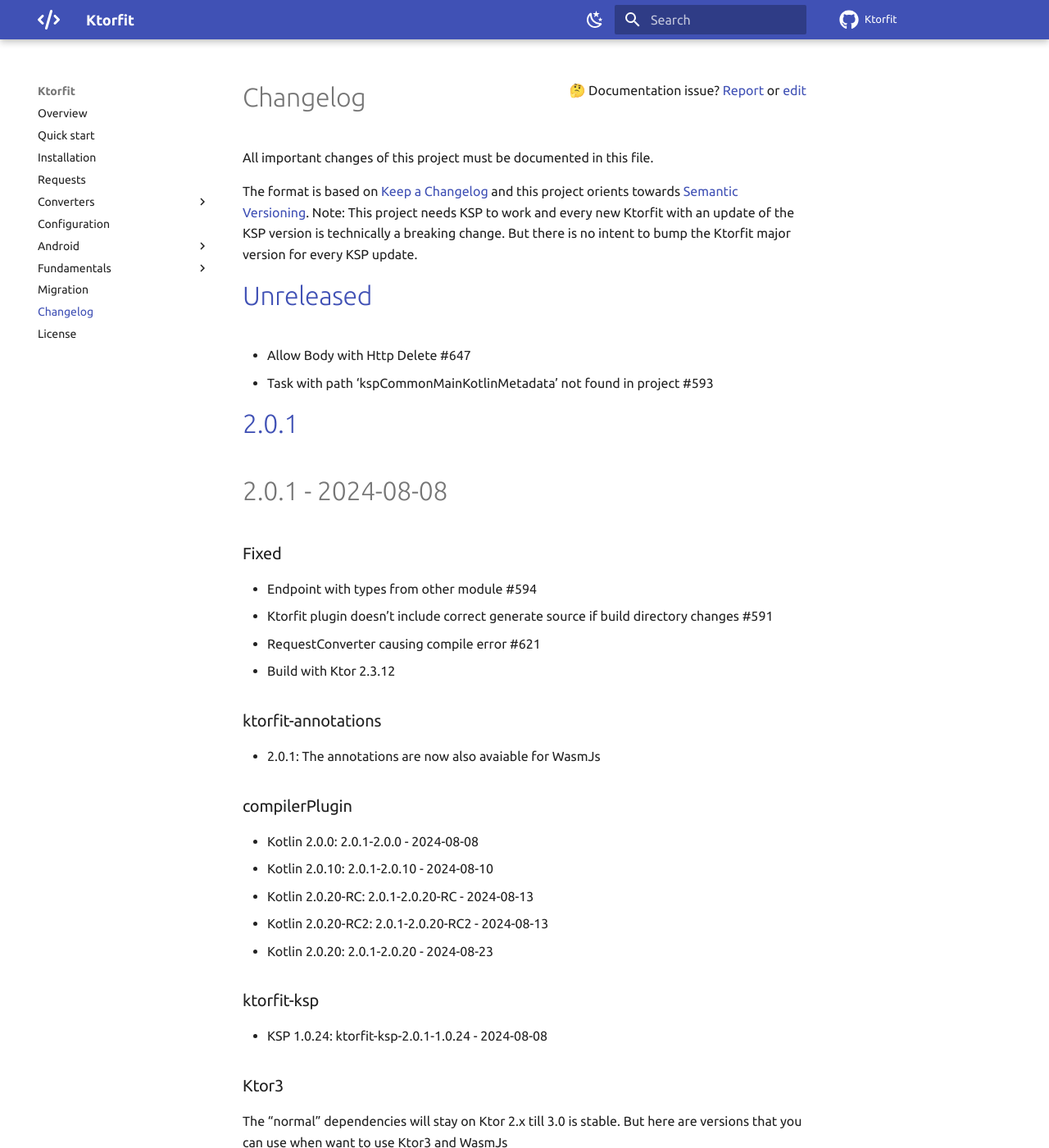
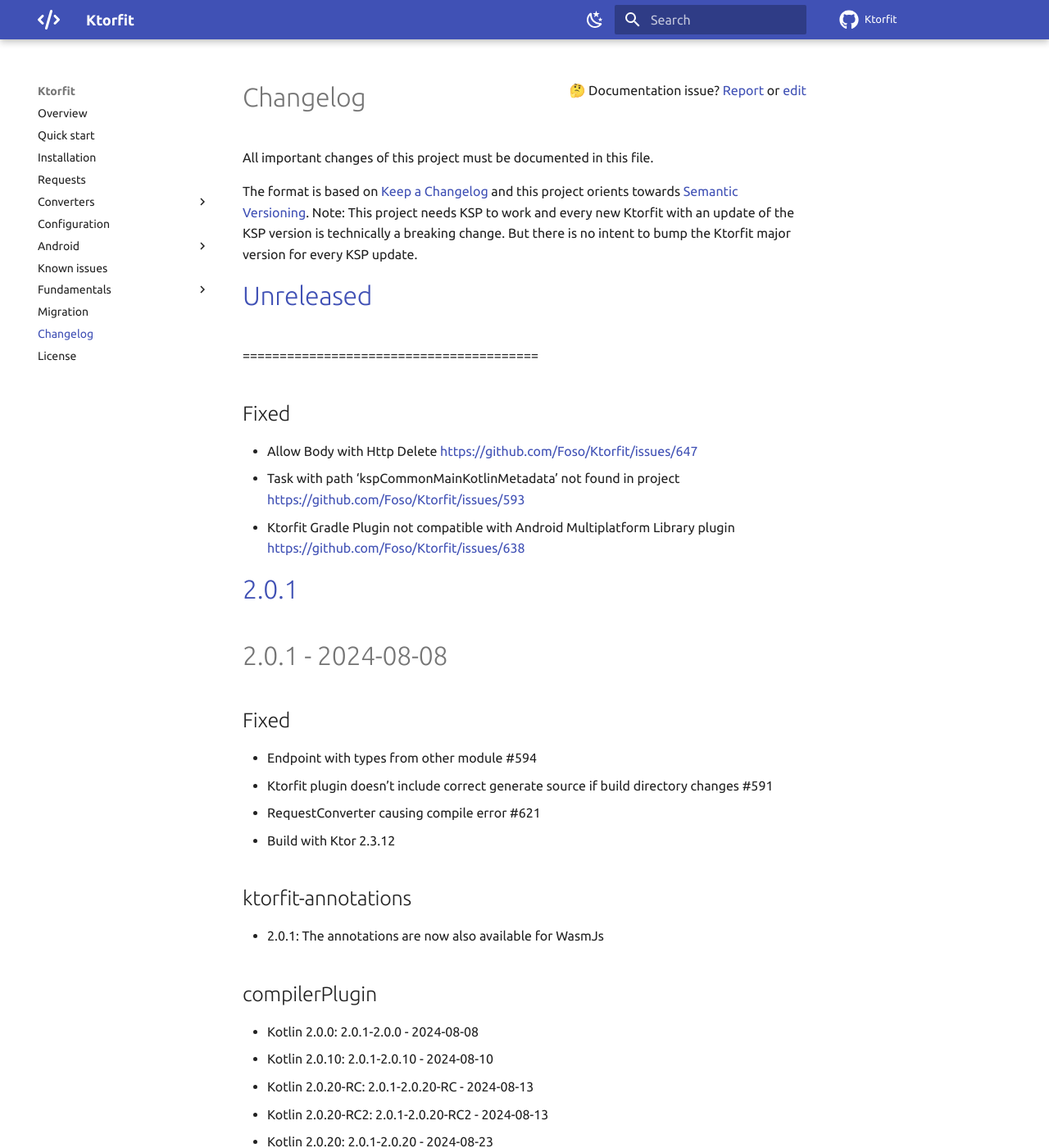
Before and after one commit to Foso/Ktorfit, an MkDocs documentation site: the page built from docs/CHANGELOG.md, in a window 1280 px wide and 1400 px high. Shown: the whole window at 82% size. Built offline with MkDocs 1.6.1 and Material for MkDocs 9.7.7, drawn with Linux system fonts in a browser that asks for light colours; comment, search, counter and statistics services are not loaded; some of the changed text lies outside the part shown.

Commit message:
Update documentation

```diff
--- a/docs/CHANGELOG.md
+++ b/docs/CHANGELOG.md
@@ -8,38 +8,41 @@
 But there is no intent to bump the Ktorfit major version for every KSP update.
 
 # [Unreleased]()
-- Allow Body with Http Delete #647
-- Task with path 'kspCommonMainKotlinMetadata' not found in project #593
+========================================
 
+## Fixed
+- Allow Body with Http Delete  [https://github.com/Foso/Ktorfit/issues/647](#647)
+- Task with path 'kspCommonMainKotlinMetadata' not found in project [https://github.com/Foso/Ktorfit/issues/593](#593)
+- Ktorfit Gradle Plugin not compatible with Android Multiplatform Library plugin [https://github.com/Foso/Ktorfit/issues/638](#638)
 
 # [2.0.1]()
 
 2.0.1 - 2024-08-08
 ========================================
-### Fixed
+## Fixed
 - Endpoint with types from other module #594
 - Ktorfit plugin doesn't include correct generate source if build directory changes #591
 - RequestConverter causing compile error #621
 - Build with Ktor 2.3.12
 
-### ktorfit-annotations
-- 2.0.1: The annotations are now also avaiable for WasmJs
+## ktorfit-annotations
+- 2.0.1: The annotations are now also available for WasmJs
 
-### compilerPlugin
+## compilerPlugin
 - Kotlin 2.0.0: 2.0.1-2.0.0 - 2024-08-08
 - Kotlin 2.0.10: 2.0.1-2.0.10 - 2024-08-10
 - Kotlin 2.0.20-RC: 2.0.1-2.0.20-RC - 2024-08-13
 - Kotlin 2.0.20-RC2: 2.0.1-2.0.20-RC2 - 2024-08-13
 - Kotlin 2.0.20: 2.0.1-2.0.20 - 2024-08-23
 
-### ktorfit-ksp
+## ktorfit-ksp
 - KSP 1.0.24: ktorfit-ksp-2.0.1-1.0.24 - 2024-08-08
 
-### Ktor3
+## Ktor3
 The "normal" dependencies will stay on Ktor 2.x till 3.0 is stable. But here are versions that you can use when want to use Ktor3 and WasmJs
 
-| Project                           |                                                                                                                       Version                                                                                                                       |
-|-----------------------------------|:---------------------------------------------------------------------------------------------------------------------------------------------------------------------------------------------------------------------------------------------------:|
+| Project                                       |                                                                                                                       Version                                                                                                                       |
+|-----------------------------------------------|:---------------------------------------------------------------------------------------------------------------------------------------------------------------------------------------------------------------------------------------------------:|
 | ktorfit-lib-light-ktor-3.0.0-beta-2           |           [![Maven Central](https://img.shields.io/maven-central/v/de.jensklingenberg.ktorfit/ktorfit-lib-light-ktor-3.0.0-beta-2)](https://central.sonatype.com/artifact/de.jensklingenberg.ktorfit/ktorfit-lib-light-ktor-3.0.0-beta-2)           |
 | ktorfit-lib-ktor-3.0.0-beta-2                 |                 [![Maven Central](https://img.shields.io/maven-central/v/de.jensklingenberg.ktorfit/ktorfit-lib-ktor-3.0.0-beta-2)](https://central.sonatype.com/artifact/de.jensklingenberg.ktorfit/ktorfit-lib-ktor-3.0.0-beta-2)                 |
 | ktorfit-converters-flow-ktor-3.0.0-beta-2     |     [![Maven Central](https://img.shields.io/maven-central/v/de.jensklingenberg.ktorfit/ktorfit-converters-flow-ktor-3.0.0-beta-2)](https://central.sonatype.com/artifact/de.jensklingenberg.ktorfit/ktorfit-converters-flow-ktor-3.0.0-beta-2)     |
@@ -62,7 +65,8 @@
 
 2.0.0 - 2024-05-27
 ========================================
-### Changed
+
+# Changed
 - Build with KSP 1.0.21, Kotlin 2.0.0, Ktor 2.3.11
 - The needed dependencies for Ktorfit KSP processor are now included in the Ktorfit Gradle plugin. You can remove the ksp() block from your build.gradle.kts file. You still need to apply the KSP plugin.
 
--- a/mkdocs.yml
+++ b/mkdocs.yml
@@ -7,7 +7,7 @@
 edit_uri: 'tree/master/docs/'
 
 # Copyright
-copyright: Copyright &copy; Apache v2 License 2022-2023 Jens Klingenberg
+copyright: Copyright &copy; Apache v2 License 2022-2024 Jens Klingenberg
 extra:
   manifest: manifest.webmanifest
   site:
@@ -15,7 +15,7 @@
   ktorfit:
     release: "2.0.1"
   ktor:
-    release: "2.3.11"
+    release: "2.3.12"
   social:
     - icon: fontawesome/brands/github-alt
       link: 'https://github.com/foso'
@@ -66,6 +66,7 @@
   - 'Configuration': configuration.md
   - 'Android':
       - 'proguard': android/proguard.md
+  - 'Known issues': knownissues.md
   - 'Fundamentals' :
       - 'Scope' : fundamentals/scope.md
       - 'Architecture': architecture.md
```
Also changed, not shown: docs/architecture.md (+10 -6 lines), docs/configuration.md (+5 -4 lines), docs/knownissues.md (added, +17 -0 lines), 1 other file.
